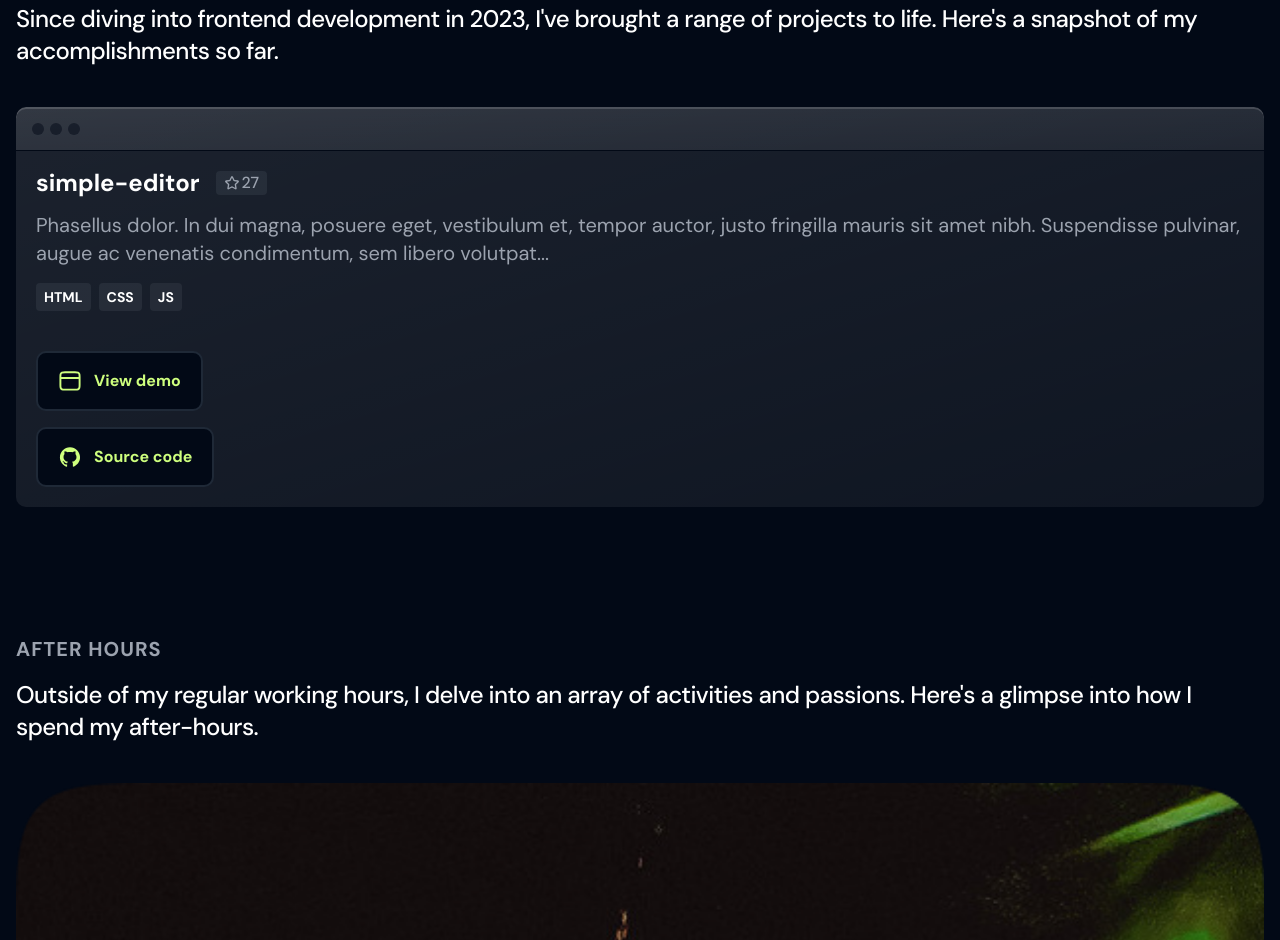
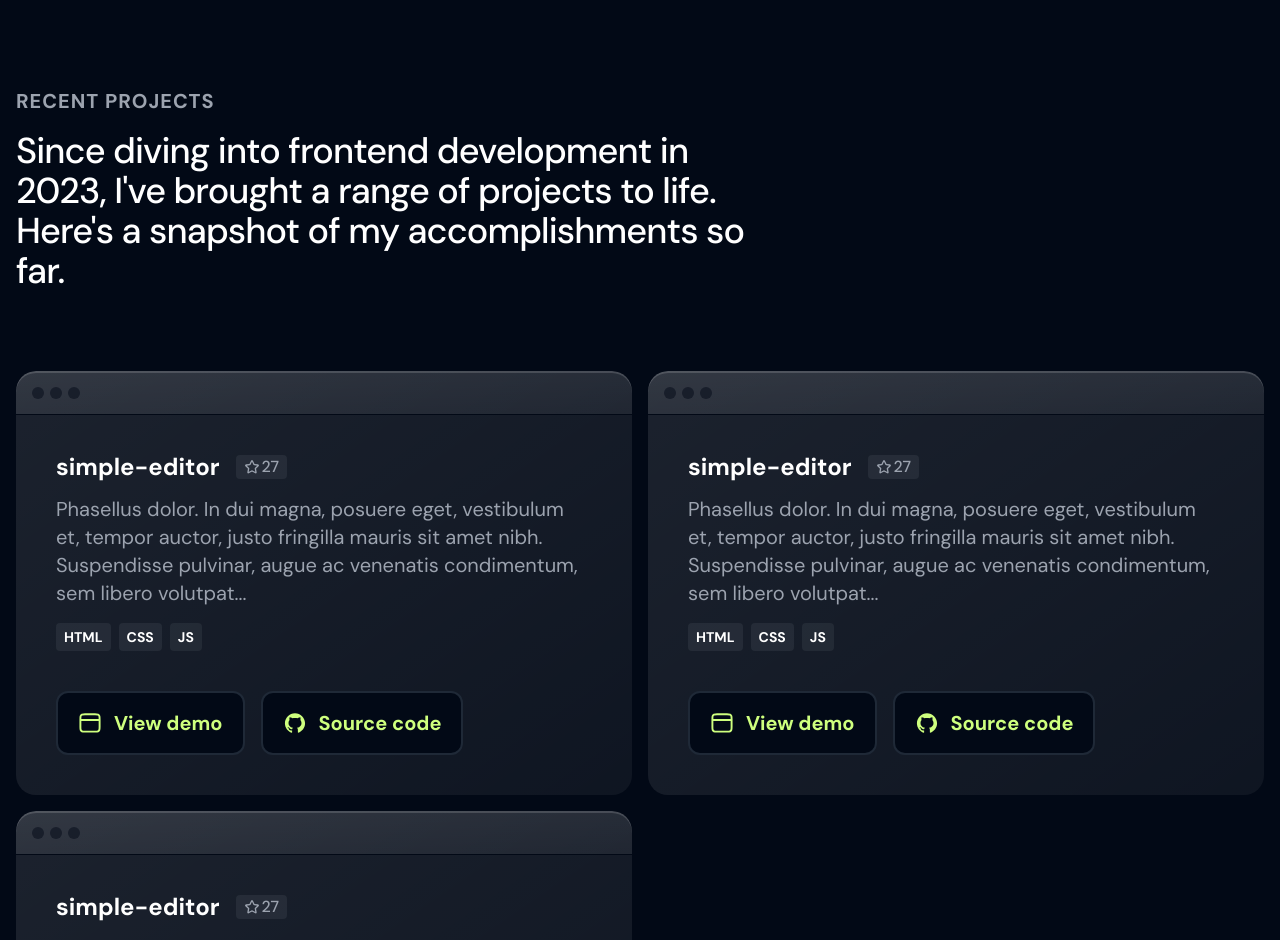
Before and after one commit to maciekwtfowicz/portfolio, a website built with Parcel: page src/index.html in a window 1280 px wide. Shown: the part 1860-2800 px from the top of the page. Built offline with nearby package versions, Linux system fonts and the light colour scheme; files whose address does not match are found by name.

Commit message:
Add desktop styles for projects

```diff
--- a/src/index.html
+++ b/src/index.html
@@ -53,7 +53,7 @@
         </div>
       </div>
     </section>
-    <section class="mx-auto max-w-wtf mb-32" id="skills">
+    <section class="mx-auto max-w-wtf mb-32 md:mb-64" id="skills">
       <h2 class="text-gray-400 text-xl tracking-wider font-bold mb-4">MY SKILLS</h2>
       <p class="text-2xl md:text-4xl md:max-w-3xl font-medium tracking-tight mb-10 md:mb-20">I've picked up some cool
         skills along the way, and I'm
@@ -127,18 +127,18 @@
     </section>
     <section class="mx-auto max-w-wtf mb-32" id="projects">
       <h2 class="text-gray-400 text-xl tracking-wider font-bold mb-4 uppercase">Recent Projects</h2>
-      <p class="text-2xl font-medium tracking-tight mb-10">Since diving into frontend development in 2023, I've brought
+      <p class="text-2xl md:text-4xl md:max-w-3xl font-medium tracking-tight mb-10 md:mb-20">Since diving into frontend development in 2023, I've brought
         a range of projects to life. Here's a snapshot of
         my accomplishments so far.</p>
-      <div class="grid">
-        <article class="rounded-wtf overflow-clip bg-gradient-to-br from-white/10 to-white/5 ">
+      <div class="grid gap-4 md:grid-cols-2">
+        <article class="rounded-wtf md:rounded-wtf-xl overflow-clip bg-gradient-to-br from-white/10 to-white/5 ">
           <div
-            class="border-b border-bg h-11 p-4 gap-1.5 shadow-innerlight rounded-t-wtf flex bg-gradient-to-br from-white/10 to-white/5 ">
+            class="border-b border-bg h-11 p-4 gap-1.5 shadow-innerlight rounded-t-wtf md:rounded-t-wtf-xl  flex bg-gradient-to-br from-white/10 to-white/5 ">
             <span class="w-3 h-3 block rounded-full bg-bg opacity-50"></span>
             <span class="w-3 h-3 block rounded-full bg-bg opacity-50"></span>
             <span class="w-3 h-3 block rounded-full bg-bg opacity-50"></span>
           </div>
-          <div class="p-5">
+          <div class="p-5 md:p-6 lg:p-10">
             <header class="flex gap-4 items-center mb-4">
               <h3 class="text-2xl leading-none font-bold">simple-editor</h3>
               <p
@@ -160,13 +160,95 @@
                 JS
               </li>
             </ul>
-            <div class="flex flex-col gap-4 items-start">
+            <div class="flex flex-col md:flex-row gap-4 items-start">
               <a href="#"
-                class="text-accent bg-bg flex gap-3 font-bold py-4 px-5 items-center rounded-[0.625rem] border-lightGray border-2">
+                class="text-accent bg-bg flex gap-3 font-bold py-4 px-5 items-center rounded-wtf md:rounded-xl md:text-xl border-lightGray border-2">
                 <img src="images/demo-icon.svg" class="w-6 h-6" alt="">
                 View demo</a>
               <a href="#"
-                class="text-accent bg-bg flex gap-3 font-bold py-4 px-5 items-center rounded-[0.625rem] border-lightGray border-2">
+                class="text-accent bg-bg flex gap-3 font-bold py-4 px-5 items-center rounded-wtf md:rounded-xl md:text-xl border-lightGray border-2">
+                <img src="images/github-icon.svg" class="w-6 h-6" alt="">
+
+                Source code</a>
+            </div>
+        </article>
+        <article class="rounded-wtf md:rounded-wtf-xl overflow-clip bg-gradient-to-br from-white/10 to-white/5 ">
+          <div
+            class="border-b border-bg h-11 p-4 gap-1.5 shadow-innerlight rounded-t-wtf md:rounded-t-wtf-xl  flex bg-gradient-to-br from-white/10 to-white/5 ">
+            <span class="w-3 h-3 block rounded-full bg-bg opacity-50"></span>
+            <span class="w-3 h-3 block rounded-full bg-bg opacity-50"></span>
+            <span class="w-3 h-3 block rounded-full bg-bg opacity-50"></span>
+          </div>
+          <div class="p-5 md:p-6 lg:p-10">
+            <header class="flex gap-4 items-center mb-4">
+              <h3 class="text-2xl leading-none font-bold">simple-editor</h3>
+              <p
+                class="bg-gray-400/10 py-1 px-2 flex gap-0.5 items-center text-gray-400 font-medium leading-none rounded">
+                <img src="images/small-star.svg" alt="" class="w-4 h-4"> 27
+              </p>
+            </header>
+            <p class="text-gray-400 text-xl mb-4">Phasellus dolor. In dui magna, posuere eget, vestibulum et, tempor
+              auctor, justo fringilla mauris sit amet
+              nibh. Suspendisse pulvinar, augue ac venenatis condimentum, sem libero volutpat...</p>
+            <ul class="flex gap-2 mb-10">
+              <li class="bg-gray-400/10 py-1 px-2 rounded text-sm font-bold">
+                HTML
+              </li>
+              <li class="bg-gray-400/10 py-1 px-2 rounded text-sm font-bold">
+                CSS
+              </li>
+              <li class="bg-gray-400/10 py-1 px-2 rounded text-sm font-bold">
+                JS
+              </li>
+            </ul>
+            <div class="flex flex-col md:flex-row gap-4 items-start">
+              <a href="#"
+                class="text-accent bg-bg flex gap-3 font-bold py-4 px-5 items-center rounded-wtf md:rounded-xl md:text-xl border-lightGray border-2">
+                <img src="images/demo-icon.svg" class="w-6 h-6" alt="">
+                View demo</a>
+              <a href="#"
+                class="text-accent bg-bg flex gap-3 font-bold py-4 px-5 items-center rounded-wtf md:rounded-xl md:text-xl border-lightGray border-2">
+                <img src="images/github-icon.svg" class="w-6 h-6" alt="">
+
+                Source code</a>
+            </div>
+        </article>
+        <article class="rounded-wtf md:rounded-wtf-xl overflow-clip bg-gradient-to-br from-white/10 to-white/5 ">
+          <div
+            class="border-b border-bg h-11 p-4 gap-1.5 shadow-innerlight rounded-t-wtf md:rounded-t-wtf-xl  flex bg-gradient-to-br from-white/10 to-white/5 ">
+            <span class="w-3 h-3 block rounded-full bg-bg opacity-50"></span>
+            <span class="w-3 h-3 block rounded-full bg-bg opacity-50"></span>
+            <span class="w-3 h-3 block rounded-full bg-bg opacity-50"></span>
+          </div>
+          <div class="p-5 md:p-6 lg:p-10">
+            <header class="flex gap-4 items-center mb-4">
+              <h3 class="text-2xl leading-none font-bold">simple-editor</h3>
+              <p
+                class="bg-gray-400/10 py-1 px-2 flex gap-0.5 items-center text-gray-400 font-medium leading-none rounded">
+                <img src="images/small-star.svg" alt="" class="w-4 h-4"> 27
+              </p>
+            </header>
+            <p class="text-gray-400 text-xl mb-4">Phasellus dolor. In dui magna, posuere eget, vestibulum et, tempor
+              auctor, justo fringilla mauris sit amet
+              nibh. Suspendisse pulvinar, augue ac venenatis condimentum, sem libero volutpat...</p>
+            <ul class="flex gap-2 mb-10">
+              <li class="bg-gray-400/10 py-1 px-2 rounded text-sm font-bold">
+                HTML
+              </li>
+              <li class="bg-gray-400/10 py-1 px-2 rounded text-sm font-bold">
+                CSS
+              </li>
+              <li class="bg-gray-400/10 py-1 px-2 rounded text-sm font-bold">
+                JS
+              </li>
+            </ul>
+            <div class="flex flex-col md:flex-row gap-4 items-start">
+              <a href="#"
+                class="text-accent bg-bg flex gap-3 font-bold py-4 px-5 items-center rounded-wtf md:rounded-xl md:text-xl border-lightGray border-2">
+                <img src="images/demo-icon.svg" class="w-6 h-6" alt="">
+                View demo</a>
+              <a href="#"
+                class="text-accent bg-bg flex gap-3 font-bold py-4 px-5 items-center rounded-wtf md:rounded-xl md:text-xl border-lightGray border-2">
                 <img src="images/github-icon.svg" class="w-6 h-6" alt="">
 
                 Source code</a>
```
